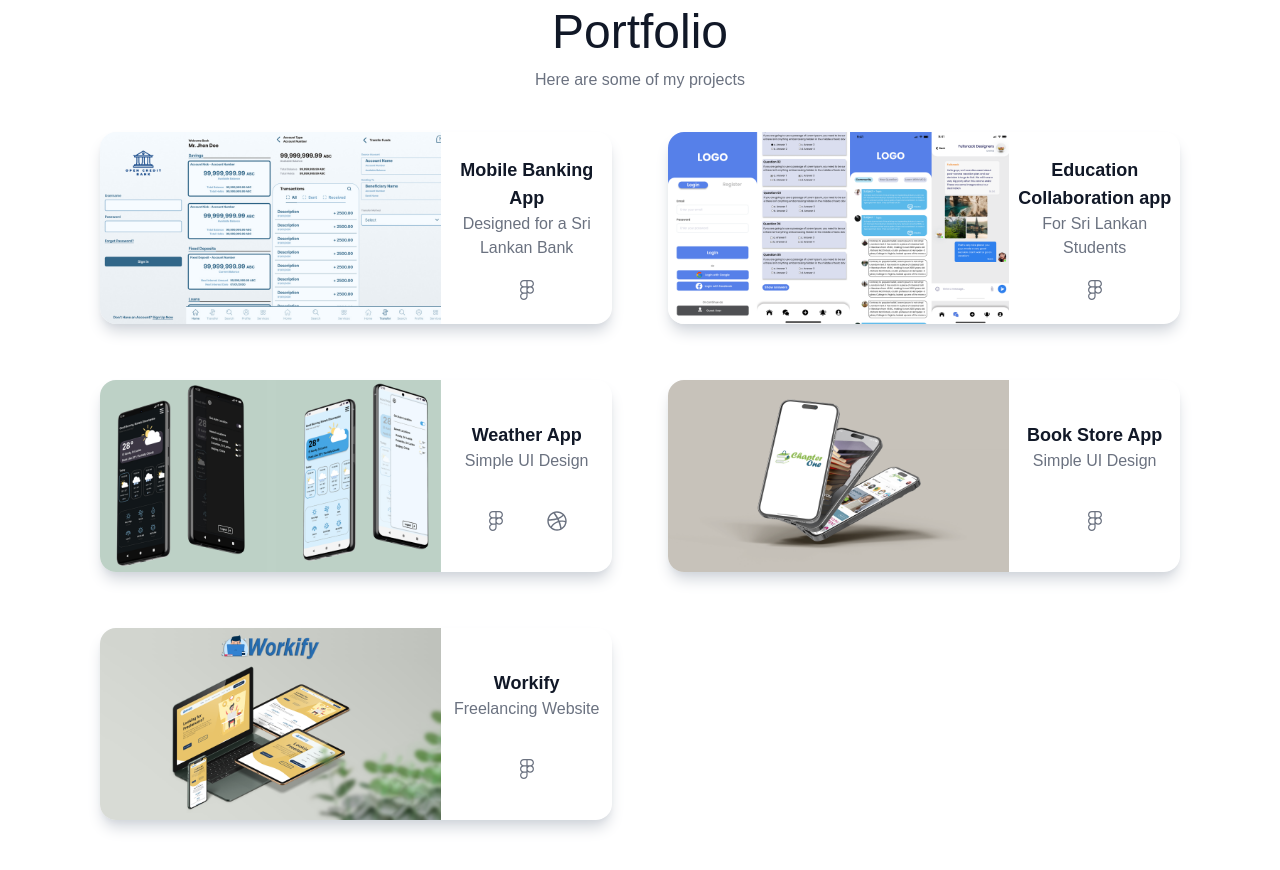
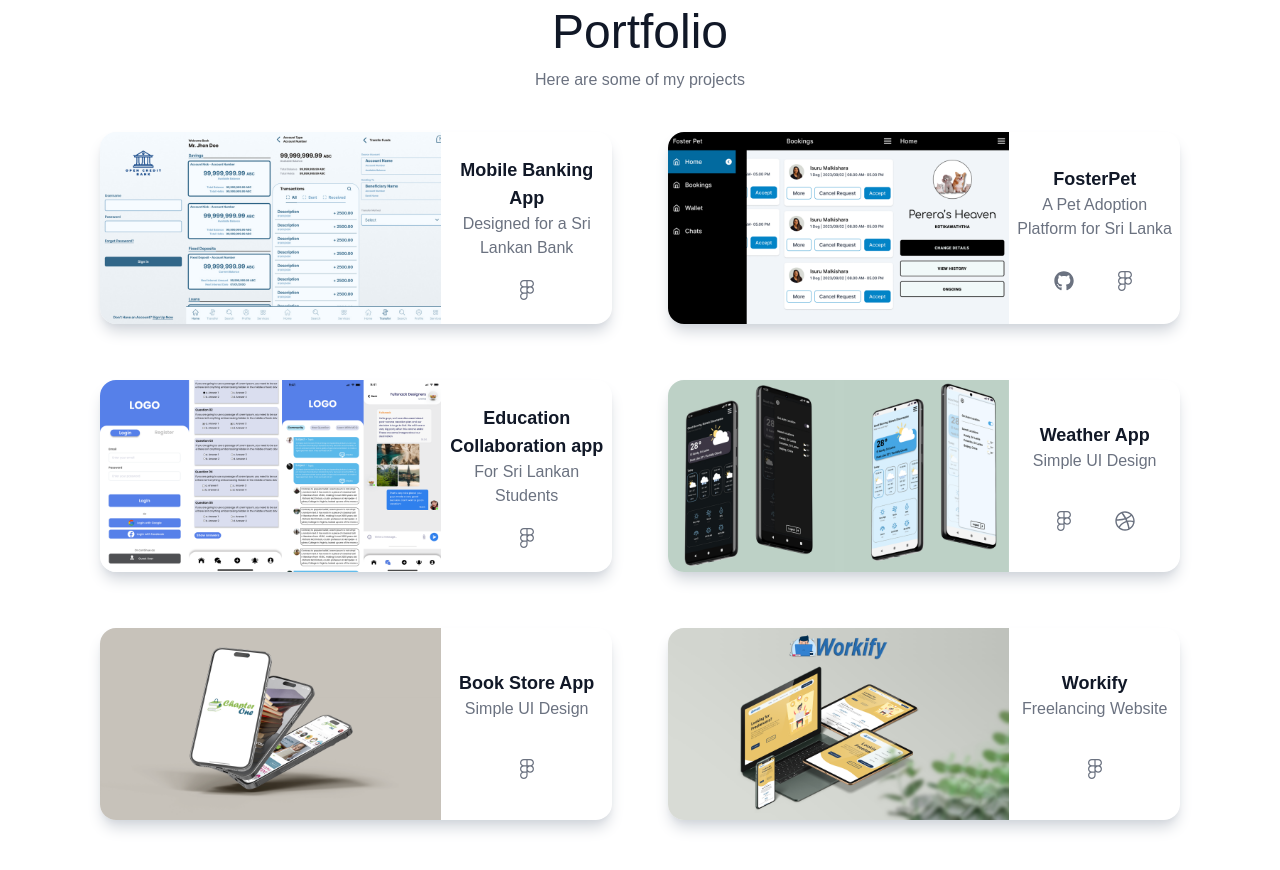
Before and after one commit to maheladissa/maheladissa.github.io, a React (Create React App) app: page / in a window 1280 px wide. Shown: the part 1460-2330 px from the top of the page. Built offline with nearby package versions, Linux system fonts and the light colour scheme; the HTML template or start-up script is replaced by a standard one.

Commit message:
re added fosterpet

```diff
--- a/src/components/Portfolio.jsx
+++ b/src/components/Portfolio.jsx
@@ -2,12 +2,12 @@ import React from 'react';
 import Section from "./common/Section";
 import {FaGithub, FaFigma, FaDribbble, FaMedium } from 'react-icons/fa';
 
-// import portfolio_fosterPet from '../assets/Portofolio_FosterPet.png';
 import portfolio_mobileBank from '../assets/Portofolio_MobileBank.png';
 import portfolio_eduApp from '../assets/Portofolio_EduApp.png';
 import portfolio_weatherApp from '../assets/Portofolio_WeatherApp.png';
 import portfolio_bookStore from '../assets/Portofolio_BookApp.png';
 import portfolio_workify from '../assets/Portofolio_Workify.png';
+import portfolio_fosterPet from '../assets/Portofolio_FosterPet.png';
 
 
 
@@ -25,16 +25,16 @@ const Portfolio = () => {
             dribble: "",
 
         },
-        // {
-        //     id: 2,
-        //     title: "FosterPet",
-        //     subtitle: "A Pet Adoption Platform for Sri Lanka",
-        //     image: portfolio_fosterPet,
-        //     github: "",
-        //     figma:"https://www.figma.com/design/QI8tAlS0zF3wF7puboI74e/Research---Mobile-Banking-App-Prototype?t=8TDCpIfhAGzLd1Hj-1",
-        //     medium: "",
-        //     dribble: "",
-        // },
+        {
+            id: 2,
+            title: "FosterPet",
+            subtitle: "A Pet Adoption Platform for Sri Lanka",
+            image: portfolio_fosterPet,
+            github: "https://github.com/maheladissa/FosterPetBackend",
+            figma:"https://www.figma.com/design/QI8tAlS0zF3wF7puboI74e/Research---Mobile-Banking-App-Prototype?t=8TDCpIfhAGzLd1Hj-1",
+            medium: "",
+            dribble: "",
+        },
         {
             id: 3,
             title: "Education Collaboration app",
```
